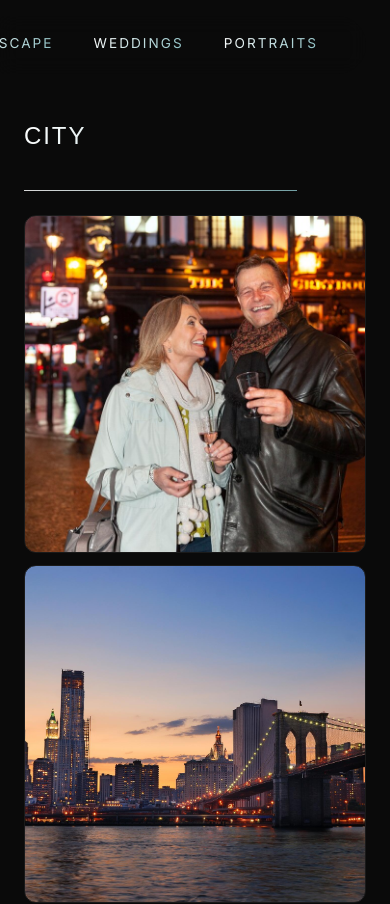
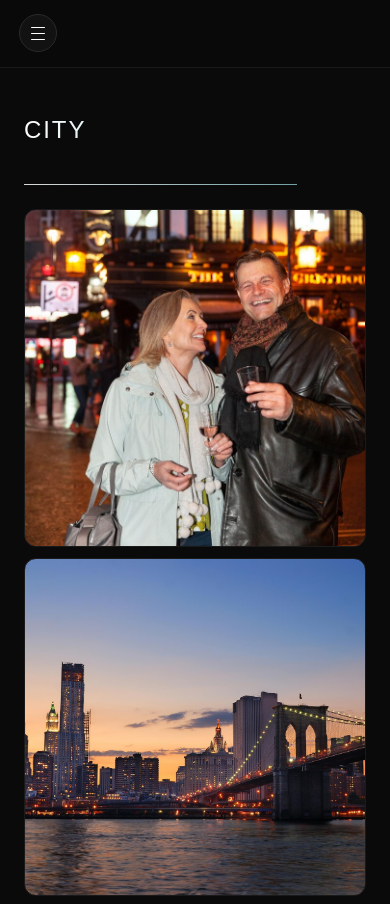
Before and after one commit to Ashton607/luxphotography, a React (Vite) app in the folder luxpg/: page /#/landscape in a window 390 px wide. Shown: the top 904 px of the page. Built offline with nearby package versions, Linux system fonts and the light colour scheme.

Commit message:
hero mobile responsive

```diff
--- a/luxpg/src/components/contact-explore/ContactExplore.css
+++ b/luxpg/src/components/contact-explore/ContactExplore.css
@@ -136,13 +136,16 @@
   .contact-section {
     grid-template-columns: 1fr;
     grid-template-rows: auto;
-    padding: 3rem 1.5rem;
-    gap: 2rem 0;
+    padding: 2rem 1.25rem;
+    gap: 1.5rem 0;
+    margin-top: 60px;
   }
 
   .contact-explore-title {
     grid-column: 1;
     grid-row: 1;
+    font-size: clamp(2.7rem, 10vw, 4rem);
+    margin-right: 25px;
   }
 
   .contact-left {
@@ -150,8 +153,18 @@
     grid-row: 2;
   }
 
+  .contact-btn {
+    width: 70%;
+    margin-left: 50px;
+    font-size: 0.65rem;
+    padding: 0.85rem 1.5rem;
+  }
+
   .contact-right {
-    grid-column: 1;
-    grid-row: 3;
+   display: none;
+  }
+
+  .contact-img {
+    display: none;
   }
 }
--- a/luxpg/src/components/footer/Footer.css
+++ b/luxpg/src/components/footer/Footer.css
@@ -56,3 +56,25 @@
   text-transform: uppercase;
   margin: 0;
 }
+
+@media (max-width: 768px) {
+  .footer {
+    padding: 2rem 1.25rem;
+    gap: 1rem;
+  }
+
+  .footer-socials {
+    gap: 1.25rem;
+    flex-wrap: wrap;
+    justify-content: center;
+  }
+
+  .footer-socials a {
+    font-size: 0.65rem;
+  }
+
+  .footer-credit {
+    font-size: 0.6rem;
+    text-align: center;
+  }
+}
--- a/luxpg/src/components/navbar/Navbar.css
+++ b/luxpg/src/components/navbar/Navbar.css
@@ -13,7 +13,7 @@ nav ul {
   list-style: none;
   margin: 0;
   padding: 1.2rem 3rem;
-  background:none;
+  background: none;
   backdrop-filter: blur(10px);
   margin-right: 1.5rem;
   margin-top: 1rem;
@@ -45,10 +45,6 @@ nav ul li::after {
   transition: width 0.3s ease;
 }
 
-nav ul li:hover {
-  color: #ffffff;
-}
-
 nav ul li:hover::after {
   width: 100%;
 }
@@ -57,3 +53,105 @@ nav ul li a {
   text-decoration: none;
   color: inherit;
 }
+
+.menu-icon {
+  display: none;
+}
+
+/* ============================================
+   MOBILE NAV — max-width: 768px
+   ============================================ */
+
+@media (max-width: 768px) {
+
+  nav {
+    justify-content: space-between;
+    align-items: center;
+    padding: 0.9rem 1.2rem;
+    background: rgba(10, 10, 10, 0.92);
+    backdrop-filter: blur(12px);
+    border-bottom: 1px solid #1a1a1a;
+  }
+
+  nav ul {
+    position: fixed;
+    top: 0;
+    left: 0;
+    width: 100%;
+    height: 100dvh;
+    flex-direction: column;
+    justify-content: center;
+    align-items: center;
+    gap: 2.5rem;
+    padding: 0;
+    margin: 0;
+    background: rgba(10, 10, 10, 0.97);
+    backdrop-filter: blur(16px);
+    border-radius: 0;
+    border-top: none;
+    z-index: 150;
+
+    opacity: 0;
+    pointer-events: none;
+    transform: translateY(-12px);
+    transition: opacity 0.35s ease, transform 0.35s cubic-bezier(0.22, 1, 0.36, 1);
+  }
+
+  nav ul.show-mobile-menu {
+    opacity: 1;
+    pointer-events: all;
+    transform: translateY(0);
+  }
+
+  nav ul li {
+    padding: 0;
+    font-size: 1.1rem;
+    letter-spacing: 0.2em;
+    border-bottom: none;
+  }
+
+  nav ul li::after {
+    display: none;
+  }
+
+  /* Burger button */
+  .menu-icon {
+    display: flex;
+    flex-direction: column;
+    justify-content: center;
+    align-items: center;
+    gap: 5px;
+    width: 38px;
+    height: 38px;
+    border: 1px solid #2a2a2a;
+    border-radius: 50%;
+    background: rgba(255, 255, 255, 0.04);
+    cursor: pointer;
+    position: relative;
+    z-index: 200;
+  }
+
+  .menu-icon span {
+    display: block;
+    width: 14px;
+    height: 1px;
+    background-color: #ffffff;
+    border-radius: 999px;
+    transform-origin: center;
+    transition: transform 0.35s cubic-bezier(0.22, 1, 0.36, 1),
+                opacity   0.25s ease,
+                width     0.35s cubic-bezier(0.22, 1, 0.36, 1);
+  }
+
+  /* → X morphing */
+  .menu-icon.open span:nth-child(1) {
+    transform: translateY(6px) rotate(45deg);
+  }
+  .menu-icon.open span:nth-child(2) {
+    width: 0;
+    opacity: 0;
+  }
+  .menu-icon.open span:nth-child(3) {
+    transform: translateY(-6px) rotate(-45deg);
+  }
+}
--- a/luxpg/src/components/navbar/Navbar.jsx
+++ b/luxpg/src/components/navbar/Navbar.jsx
@@ -1,18 +1,51 @@
-import React from 'react'
-import './Navbar.css'
-import { Link } from 'react-router-dom'
+import React, { useState, useEffect, useRef } from "react";
+import './Navbar.css';
+import { Link } from 'react-router-dom';
 
 const Navbar = () => {
+  const [menuOpen, setMenuOpen] = useState(false);
+  const navRef = useRef(null);
+
+  // Close on outside click
+  useEffect(() => {
+    const handleClickOutside = (e) => {
+      if (navRef.current && !navRef.current.contains(e.target)) {
+        setMenuOpen(false);
+      }
+    };
+    document.addEventListener("mousedown", handleClickOutside);
+    return () => document.removeEventListener("mousedown", handleClickOutside);
+  }, []);
+
+  // Lock body scroll when menu open
+  useEffect(() => {
+    document.body.style.overflow = menuOpen ? "hidden" : "";
+    return () => { document.body.style.overflow = ""; };
+  }, [menuOpen]);
+
+  const closeMenu = () => setMenuOpen(false);
+
   return (
-    <nav>
-        <ul>
-            <li><Link to="/">Home</Link></li>
-            <li><Link to="/landscape">Landscape</Link></li>
-            <li><Link to="/weddings">Weddings</Link></li>
-            <li><Link to="/portraits">Portraits</Link></li>
-        </ul>
+    <nav ref={navRef}>
+      <ul className={menuOpen ? 'show-mobile-menu' : ''}>
+        <li><Link to="/" onClick={closeMenu}>Home</Link></li>
+        <li><Link to="/landscape" onClick={closeMenu}>Landscape</Link></li>
+        <li><Link to="/weddings" onClick={closeMenu}>Weddings</Link></li>
+        <li><Link to="/portraits" onClick={closeMenu}>Portraits</Link></li>
+      </ul>
+
+      <div
+        className={`menu-icon ${menuOpen ? 'open' : ''}`}
+        onClick={() => setMenuOpen(!menuOpen)}
+        aria-label={menuOpen ? 'Close menu' : 'Open menu'}
+        role="button"
+      >
+        <span />
+        <span />
+        <span />
+      </div>
     </nav>
-  )
-}
+  );
+};
 
-export default Navbar
+export default Navbar;
```
